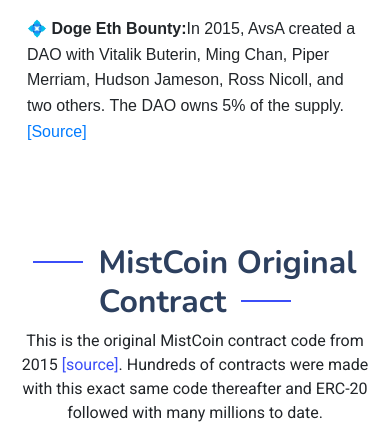
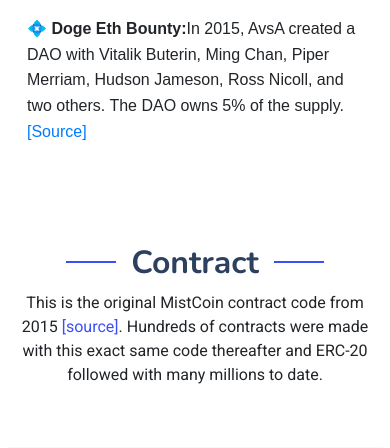
Before and after one commit to cartoonitunes/mistcoin-website, a Flask app: page / in a window 390 px wide. Shown: the part 3067-3515 px from the top of the page. Run offline with Flask 3, Linux system fonts and the light colour scheme; some libraries are stand-ins or nearby versions.

Commit message:
lessen title length for mobile

```diff
--- a/templates/index.html
+++ b/templates/index.html
@@ -251,7 +251,7 @@
     <!-- /Contract Section -->
     <section id="contract" class="section">
       <div class="container section-title" data-aos="fade-up">
-        <h2>MistCoin Original Contract</h2>
+        <h2>Contract</h2>
         <p>This is the original MistCoin contract code from 2015 <a href="https://gist.github.com/frozeman/20c8b5658349b003b08d" target="_blank">[source]</a>. Hundreds of contracts were made with this exact same code thereafter and ERC-20 followed with many millions to date.</p>
       </div>
 
@@ -435,7 +435,7 @@
     <!-- Start Chart Section -->
 <section id="chart" class="section">
   <div class="container section-title" data-aos="fade-up">
-    <h2>MistCoin Price Chart</h2>
+    <h2>Live Chart</h2>
     <p>Track $WMC live on Ethereum or Base.</p>
   </div>
 
```
